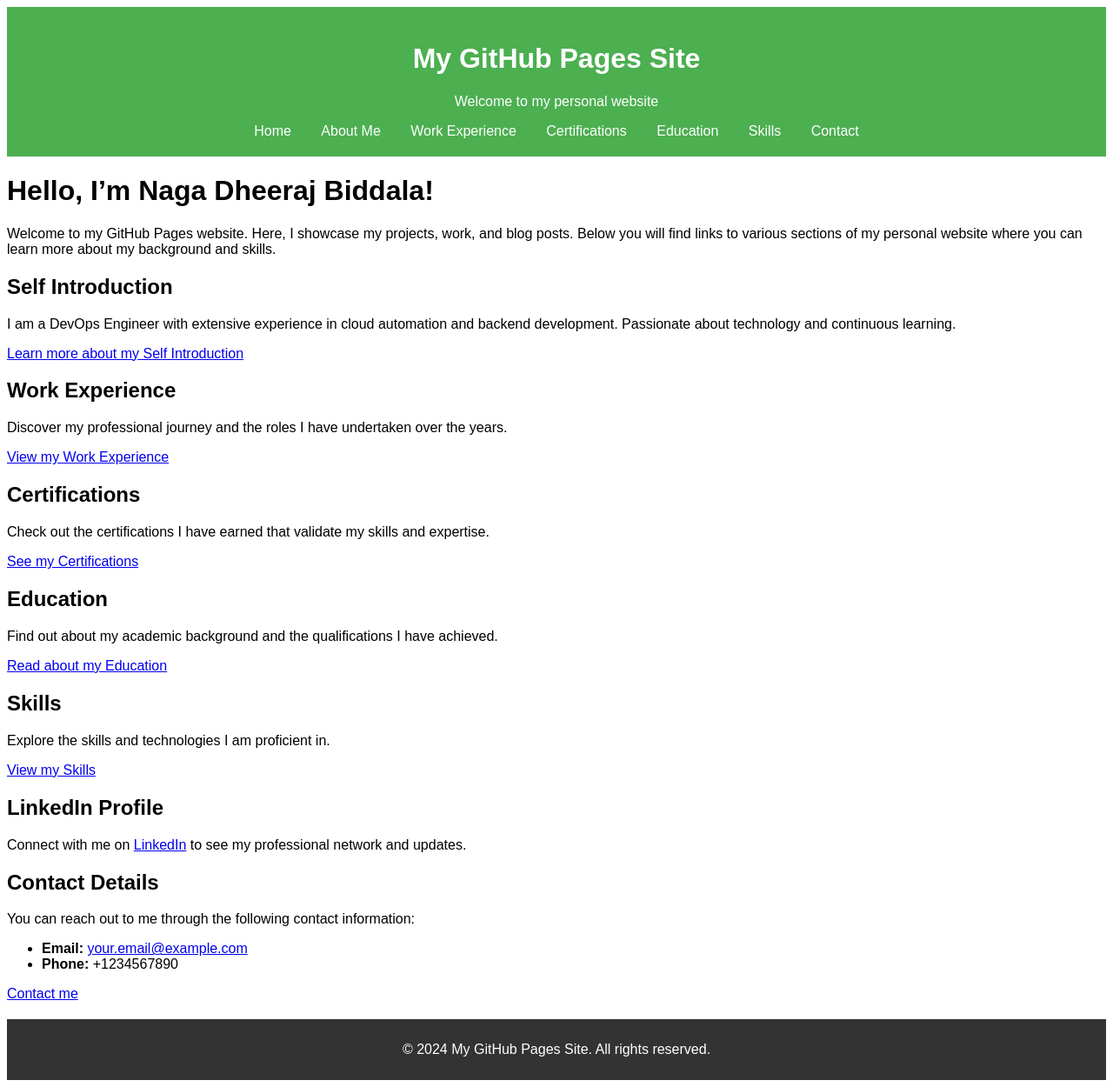
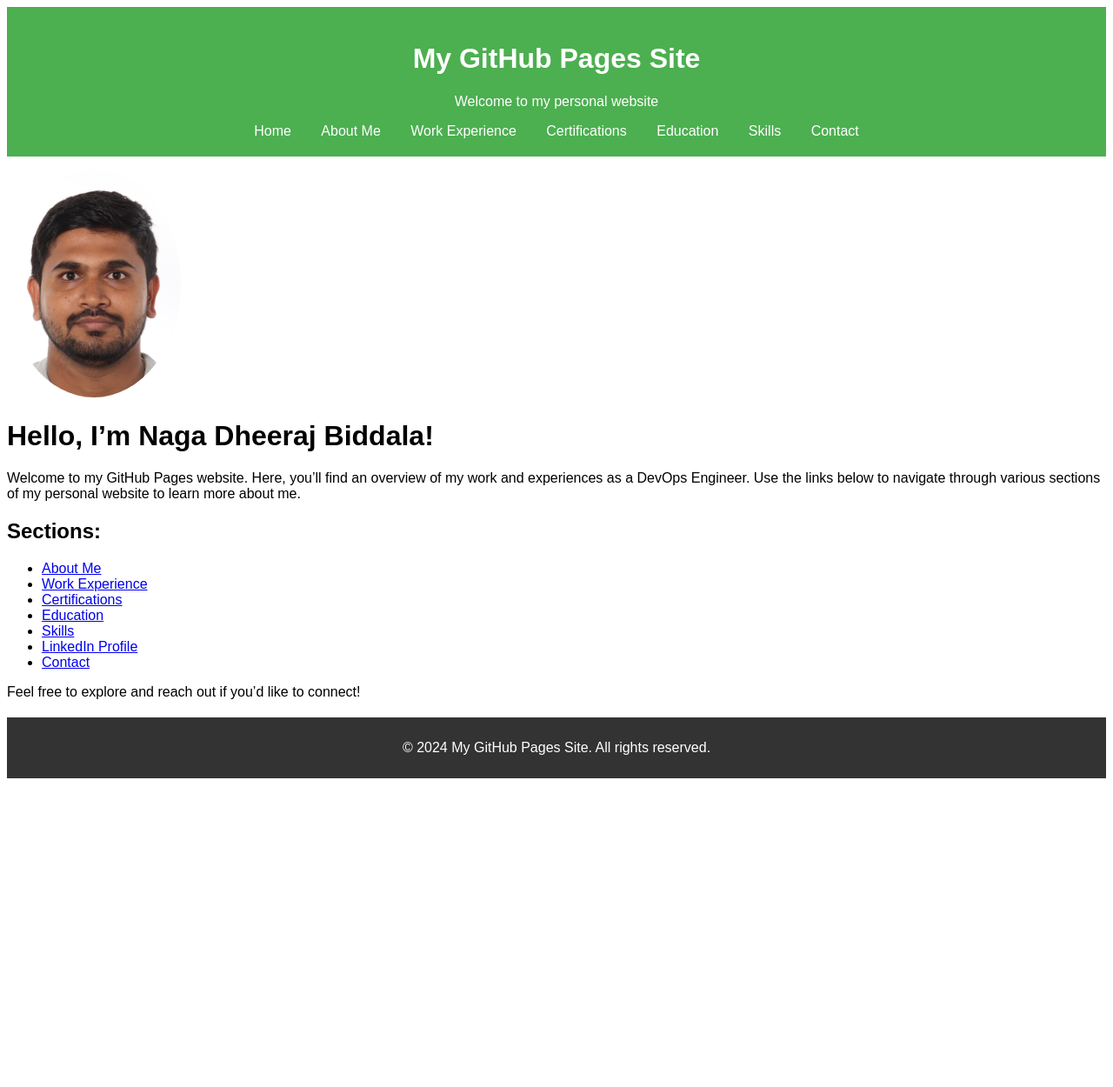
Before and after one commit to nagadheerajb/nagadheerajbiddala.github.io, a Jekyll site: the page built from index.md, in a window 1280 px wide. Shown: the whole page at 87% size. Built offline with Jekyll 4.4.1, drawn with Linux system fonts in a browser that asks for light colours; our own code applies the rules of GitHub Pages for plain Markdown files; after the commit the page ends 903 px from its top, so only the background shows below that.

Commit message:
initial commit

```diff
--- a/index.md
+++ b/index.md
@@ -1,51 +1,17 @@
----
-layout: default
-title: Welcome
----
+<img src="assets/images/profile.jpg" alt="Profile Picture" width="200" style="border-radius: 50%;">
 
 # Hello, I'm Naga Dheeraj Biddala!
 
-Welcome to my GitHub Pages website. Here, I showcase my projects, work, and blog posts. Below you will find links to various sections of my personal website where you can learn more about my background and skills.
+Welcome to my GitHub Pages website. Here, you'll find an overview of my work and experiences as a DevOps Engineer. Use the links below to navigate through various sections of my personal website to learn more about me.
 
-## Self Introduction
+## Sections:
 
-I am a DevOps Engineer with extensive experience in cloud automation and backend development. Passionate about technology and continuous learning.
+- [About Me](aboutme/)
+- [Work Experience](work-experience/)
+- [Certifications](certifications/)
+- [Education](education/)
+- [Skills](skills/)
+- [LinkedIn Profile](https://www.linkedin.com/in/your-profile)
+- [Contact](contact/)
 
-[Learn more about my Self Introduction](aboutme.md)
-
-## Work Experience
-
-Discover my professional journey and the roles I have undertaken over the years.
-
-[View my Work Experience](work-experience.md)
-
-## Certifications
-
-Check out the certifications I have earned that validate my skills and expertise.
-
-[See my Certifications](certifications.md)
-
-## Education
-
-Find out about my academic background and the qualifications I have achieved.
-
-[Read about my Education](education.md)
-
-## Skills
-
-Explore the skills and technologies I am proficient in.
-
-[View my Skills](skills.md)
-
-## LinkedIn Profile
-
-Connect with me on [LinkedIn](https://www.linkedin.com/in/your-profile) to see my professional network and updates.
-
-## Contact Details
-
-You can reach out to me through the following contact information:
-
-- **Email:** [your.email@example.com](mailto:your.email@example.com)
-- **Phone:** +1234567890
-
-[Contact me](contact.md)
+Feel free to explore and reach out if you'd like to connect!
```
Also changed, not shown: assets/images/profile.jpg (added).
